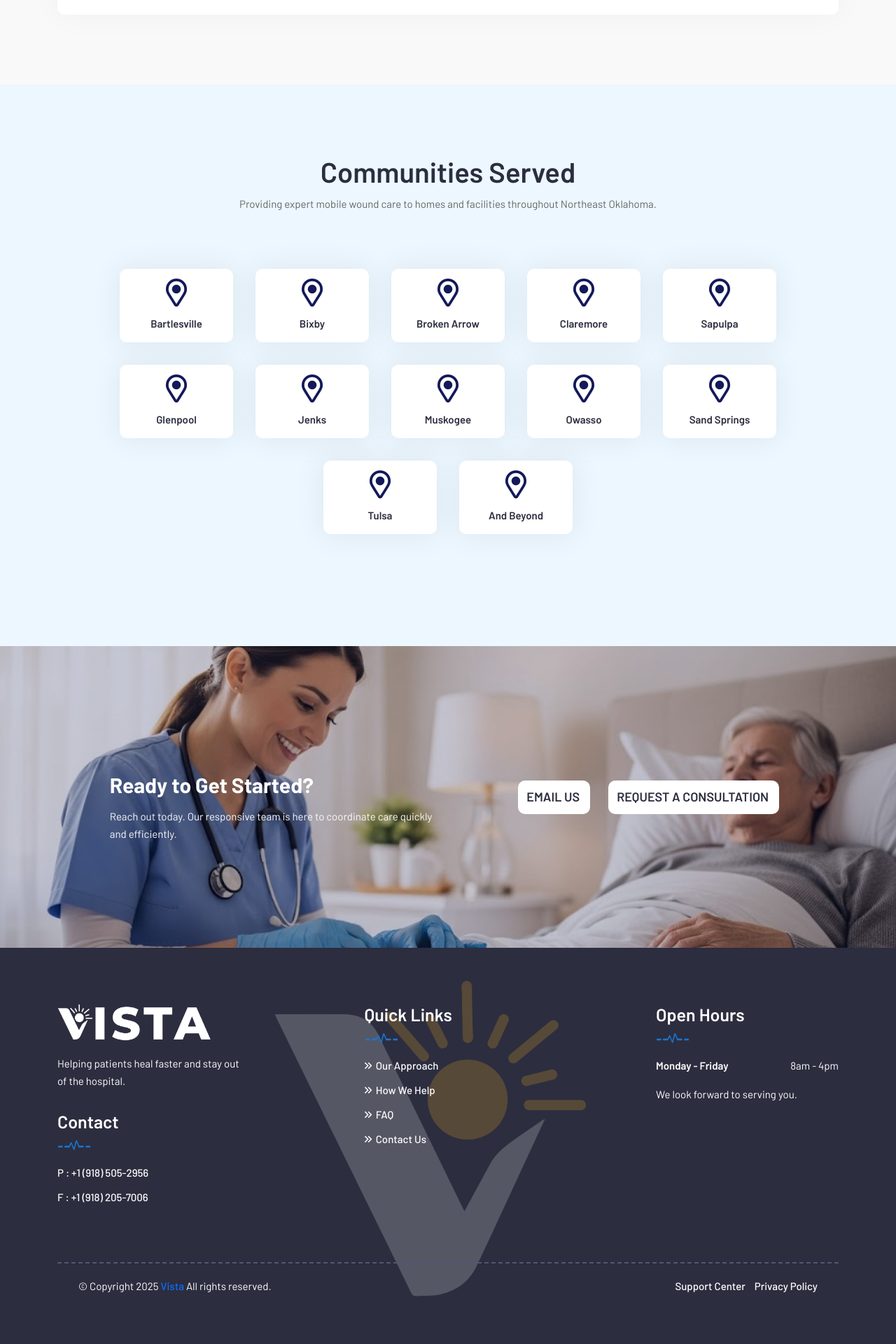
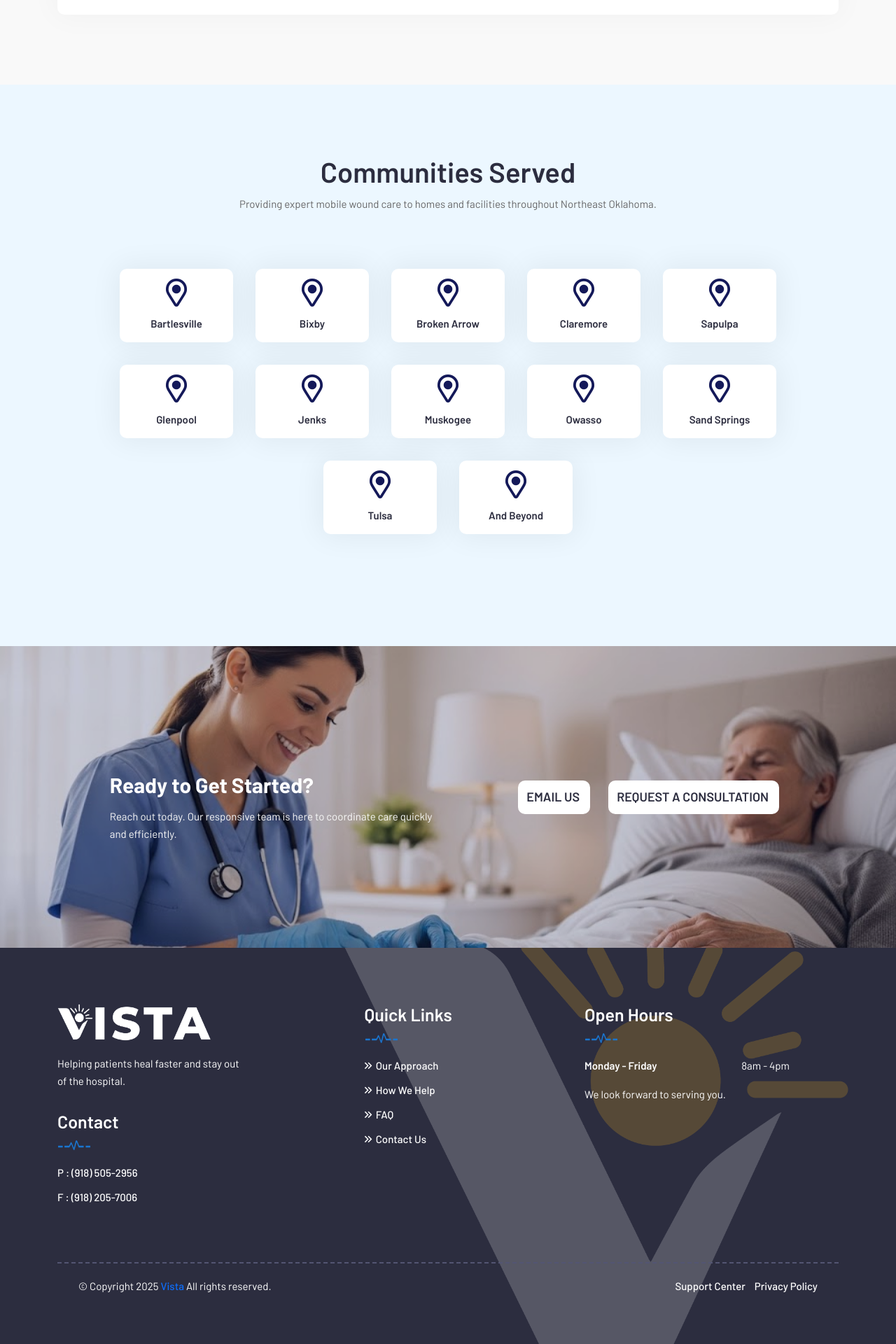
Before and after one commit to cees3/vistawound, a Jekyll site: the page built from pages/contact-us.md, in a window 1280 px wide. Shown: the part 1564-3484 px from the top of the page at 70% size. Built offline with Jekyll 4.4.1, drawn with Linux system fonts in a browser that asks for light colours.

Commit message:
fixes realted footer logo image and Feedbacks

```diff
--- a/_includes/footer.html
+++ b/_includes/footer.html
@@ -56,14 +56,10 @@
                       </div>
                       <ul>
                         <li>
-                          <a href="tel:+1(918)505-2956"
-                            >P : +1 (918) 505-2956</a
-                          >
+                          <a href="tel:+1(918)505-2956">P : (918) 505-2956</a>
                         </li>
                         <li>
-                          <a href="tel:+1(918)505-2956"
-                            >F : +1 (918) 205-7006</a
-                          >
+                          <a href="tel:+1(918)505-2956">F : (918) 205-7006</a>
                         </li>
                       </ul>
                     </div>
--- a/assets/css/custom-responsive.css
+++ b/assets/css/custom-responsive.css
@@ -81,13 +81,16 @@
   .topbar-content li {
     margin-right: 5px;
   }
+  .footer-contact {
+    margin-left: -85px;
+  }
   .footer-bg-image {
     position: absolute;
-    width: 500px;
-    height: 500px;
+    width: 720px;
+    height: 810px;
     opacity: 0.2;
-    left: 26%;
-    bottom: 31px;
+    left: 33%;
+    bottom: -120px;
     background-size: cover;
     background-position: center;
     opacity: 0.2;
@@ -147,20 +150,24 @@
     margin-left: 35px;
     display: block;
   } */
-
+  .footer-contact {
+    margin-left: -102px;
+    padding-right: 70px;
+  }
   .footer-bg-image {
     position: absolute;
-    width: 485px;
-    height: 485px;
+    width: 800px;
+    height: 735px;
     opacity: 0.2;
-    left: 29%;
-    bottom: 46px;
+    left: 35%;
+    bottom: -90px;
     background-size: cover;
     background-position: center;
     opacity: 0.2;
     z-index: 0;
     pointer-events: none;
   }
+
   .about-image-content {
     position: relative;
     height: 100%;
@@ -495,13 +502,16 @@
   .our-help-mission-area:nth-child(odd) .row {
     flex-direction: column-reverse;
   }
+  .footer-contact {
+    margin-left: 0;
+  }
   .footer-bg-image {
     position: absolute;
-    width: 500px;
-    height: 500px;
+    width: 870px;
+    height: 961px;
     opacity: 0.2;
-    left: 23%;
-    bottom: 95px;
+    left: 8%;
+    bottom: -106px;
     background-size: cover;
     background-position: center;
     opacity: 0.2;
@@ -534,16 +544,16 @@
 @media only screen and (max-width: 767px) {
   .footer-bg-image {
     position: absolute;
-    width: 400px;
-    height: 400px;
-    opacity: 0.2;
-    left: 5%;
-    bottom: 340px;
+    width: 100%;
+    height: 100%;
+    left: 0;
+    bottom: 0;
     background-size: cover;
     background-position: center;
     opacity: 0.2;
     z-index: 0;
     pointer-events: none;
+    background-repeat: no-repeat;
   }
   .mobile-nav {
     display: block;
@@ -1281,16 +1291,16 @@
 @media only screen and (max-width: 340px) {
   .footer-bg-image {
     position: absolute;
-    width: 325px;
-    height: 325px;
-    opacity: 0.2;
-    left: 3%;
-    bottom: 395px;
+    width: 100%;
+    height: 100%;
+    left: 0;
+    bottom: 0;
     background-size: cover;
     background-position: center;
     opacity: 0.2;
     z-index: 0;
     pointer-events: none;
+    background-repeat: no-repeat;
   }
   .department-tab-menu .menu-tab a {
     padding: 7px;
@@ -1352,16 +1362,16 @@
   }
   .footer-bg-image {
     position: absolute;
-    width: 450px;
-    height: 450px;
-    opacity: 0.2;
-    left: 0%;
-    bottom: 303px;
+    width: 100%;
+    height: 100%;
+    left: 0;
+    bottom: 0;
     background-size: cover;
     background-position: center;
     opacity: 0.2;
     z-index: 0;
     pointer-events: none;
+    background-repeat: no-repeat;
   }
   .f-contact-inner {
     max-width: 256px;
--- a/assets/css/custom-style.css
+++ b/assets/css/custom-style.css
@@ -3740,11 +3740,11 @@
 
 .footer-bg-image {
   position: absolute;
-  width: 585px;
-  height: 585px;
+  width: 870px;
+  height: 810px;
   opacity: 0.2;
-  left: 33%;
-  bottom: 10px;
+  left: 39%;
+  bottom: -150px;
   background-size: cover;
   background-position: center;
   opacity: 0.2;
@@ -3886,9 +3886,10 @@
   max-width: 250px;
 }
 
-/* .footer-contact {
-  padding-left: 60px;
-} */
+.footer-contact {
+  margin-left: -67px;
+  padding-right: 70px;
+}
 .footer-contact p {
   color: #fff;
   margin-bottom: 25px;
--- a/pages/contact-us.md
+++ b/pages/contact-us.md
@@ -114,7 +114,7 @@
                           <option value="Infected or Non-Healing Wounds">Infected or Non-Healing Wounds</option>
                           <option value="Radiation Wounds">Radiation Wounds</option>
                           <option value="Skin Tears">Skin Tears</option>
-                          <option value="post-traumatic wounds">post-traumatic wounds</option>
+                          <option value="Post-Traumatic Wounds">Post-Traumatic Wounds</option>
                           <option value="Other">Other</option>
                         </select>
                       </div>
```
Also changed, not shown: pages/help.md (+1 -1 lines).
